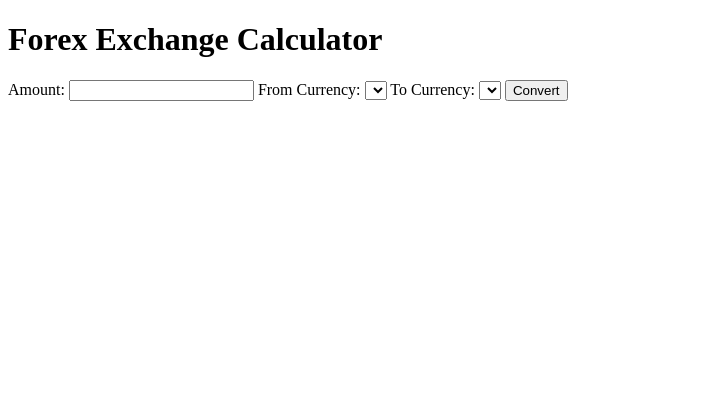
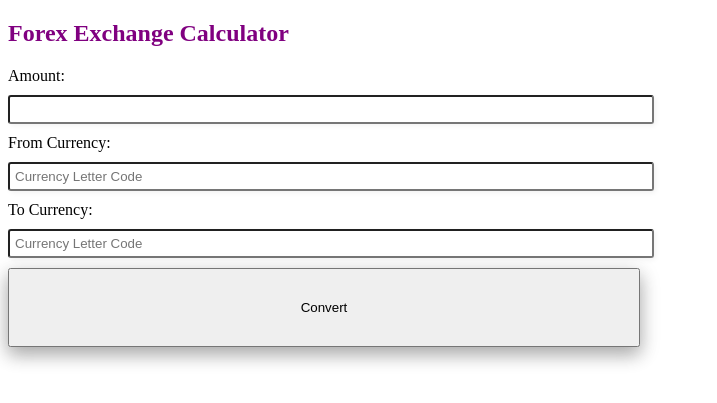
Before and after one commit to fmallari/forex_converter, a Flask app: page / in a window 1280 px wide. Shown: the top 403 px of the page, without its empty margins (0-717 px from the left). Run offline with Flask 3, Linux system fonts and the light colour scheme; data that the repository does not hold is empty.

Commit message:
update styling on form

```diff
--- a/app.py
+++ b/app.py
@@ -1,4 +1,4 @@
-from flask import Flask, render_template, request
+from flask import Flask, render_template, request, flash
 import requests
 
 app = Flask(__name__)
--- a/static/style.css
+++ b/static/style.css
@@ -1,101 +1,49 @@
-h1 {
+h2 {
     color: purple;
 }
 
-body {
-    color: purple;
+input {
+    display: block;
+    width: 50%;
+    margin: 10px 0;
+    padding: 30px;
 }
 
-.formContainer {
-    position: relative;
-    margin: 8% auto;
-    min-height: 60%;
-    width: 60%;
-    box-shadow: 0 2px 10px;
-    background: white;
-    padding: 0px 0px 5px 15px;
-    box-sizing: border-box;
-    border-radius: 8px;
+input[type=text] {
+    padding: 5px;
+    box-shadow: 2px 2px 5px
+    rgba(0,0,0,0.05);
+    border-radius: 3px;
+    transition: .4s;
 }
 
-.formHeader {
-    padding: 20px;
-    text-align: center;
+#to_currency:hover {
+    border: 5px solid purple;
 }
 
-.formContentContainer {
-    margin-top: 10%;
+#amount:hover{
+    border: 5px solid purple;
 }
 
-input#to{
-    text-align: left;
-    padding:5px;
-    border: 0;
-    box-shadow:0 0 15px 4px rgba(0,0,0,0.06);
-    margin: 10px 20px;
-    width: 80%;
-    height: 15%;
-    border: none;
-    border-radius: 4px;
-
+input[type=number] {
+    padding: 5px;
+    box-shadow: 2px 2px 5px
+    rgba(0,0,0,0.05);
+    border-radius: 3px;
+    transition: .4s;
 }
 
-input#from{
-    text-align: left;
-    padding: 5px;
-    border: 0;
-    box-shadow:0 0 15px 4px rgba(0,0,0,0.06);
-    margin: 10px 20px;
-    width: 80%;
-    height: 15%;
-    border: none;
-    border-radius: 4px;
-
+#from_currency:hover {
+    border: 5px solid purple;
 }
 
-input#value{
-    text-align: left;
-    padding: 5px;
-    border: 0;
-    box-shadow:0 0 15px 4px rgba(0,0,0,0.06);
-    margin: 10px 20px;
-    width: 80%;
-    height: 15%;
-    border: none;
-    border-radius: 4px;
-
+input[type=submit] {
+    display: block;
+    box-shadow: 0 8px 16px 0 rgba(0,0,0,0.2), 0 6px 20px 0 rgba(0,0,0,0.19);
+    transition: .4s;
+    width: 50%;
 }
 
-.submitButton {
-    display: inline-block;
-    position: relative;
-    background: purple;
-    color: white;
-    margin: 10px 20px;
-    width: 50%;
-    height: 20%;
-    border: none;
-    border-radius: 4px;
-    text-transform: uppercase;
-    cursor: pointer;
-    font-weight: 500;
-
+#button:hover {
+    box-shadow: 0 12px 16px 0 rgba(0,0,0,0.24), 0 17px 50px 0 rgba(0,0,0,0.19);
 }
-
-#center {
-    width: 200px;
-    height: 50px;
-    position: relative;
-    top: 50%;
-    left: 50%;
-    transform: translate(-50%, -50%);
-    font-size: 20px;
-}
-
-label {
-
-    display: inline-block;
-    width: 100px;
-    text-align: center;
-    position: relative;
-}
--- a/templates/form.html
+++ b/templates/form.html
@@ -2,30 +2,23 @@
 <html>
 <head>
     <title>Forex Exchange Calculator</title>
+    <link rel="stylesheet" href="/static/style.css">
 </head>
+
 <body>
-<h1>Forex Exchange Calculator</h1>
+<h2>Forex Exchange Calculator</h2>
 
 <form method="POST" action="/">
     <label for="amount">Amount:</label>
     <input type="number" id="amount" name="amount" required step="0.01">
 
     <label for="from_currency">From Currency:</label>
-    <select id="from_currency" name="from_currency" required>
-        {% for currency, rate in rates.items() %}
-        <option value="{{ currency }}">{{ currency }}</option>
-        {% endfor %}
-    </select>
+    <input type="text" id="from_currency" name="from_currency" placeholder="Currency Letter Code" required>
 
     <label for="to_currency">To Currency:</label>
-    <select id="to_currency" name="to_currency" required>
-        {% for currency, rate in rates.items() %}
-        <option value="{{ currency }}">{{ currency }}</option>
-        {% endfor %}
-    </select>
+    <input type="text" id="to_currency" name="to_currency" placeholder="Currency Letter Code" required>
 
-
-    <input type="submit" value="Convert">
+    <input type="submit" id="button" value="Convert">
 </form>
 </body>
 </html>
```
